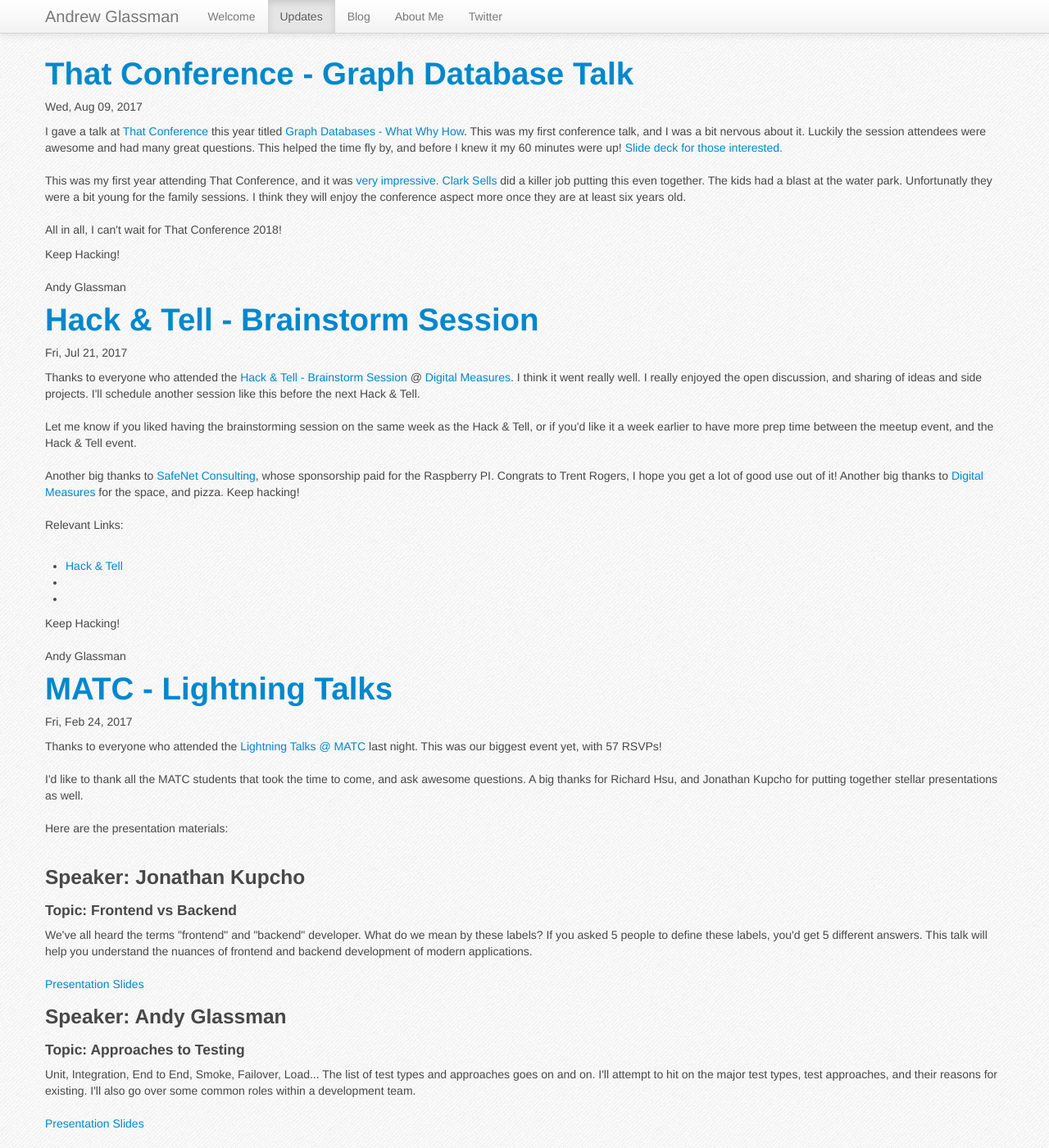
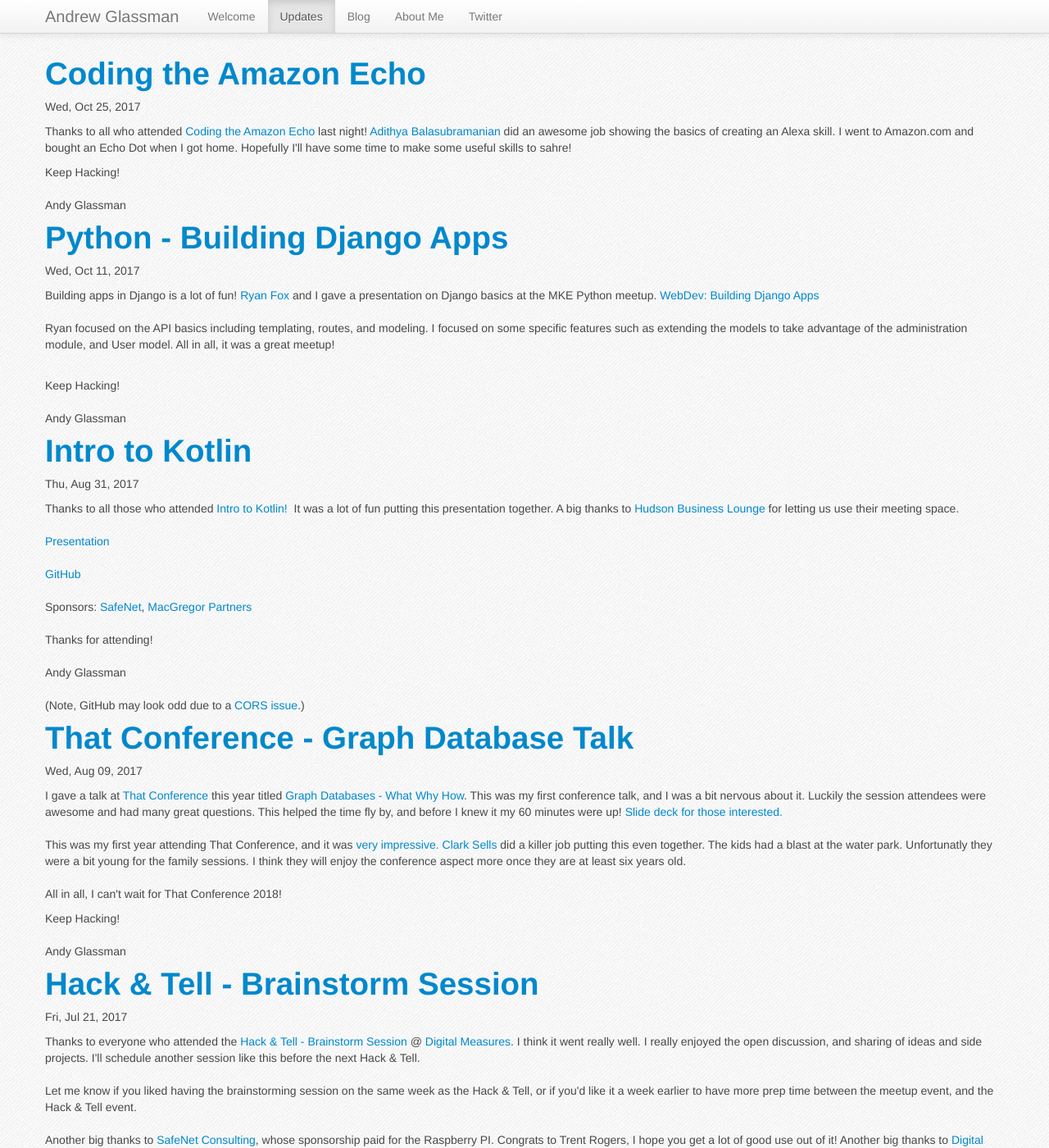
Before and after one commit to aglassman/aglassman.github.io, a Jekyll site: the page built from updates/index.html, in a window 1280 px wide and 1400 px high. Shown: the whole window at 82% size. Built offline with Jekyll 4.4.1, drawn with Linux system fonts in a browser that asks for light colours; the list of posts is cut into pages by our own code; some of the changed text lies outside the part shown.

Commit message:
added missing posts

```diff
--- /dev/null
+++ b/_posts/2017-10-11-BuildingDjangoApps.html
@@ -0,0 +1,21 @@
+---
+layout: post
+title: Python - Building Django Apps
+---
+
+
+<div class="D_bbcode">
+ Building apps in Django is a lot of fun! <a href="https://www.linkedin.com/in/ryan-fox-24554110/">Ryan Fox</a> and I gave a presentation on Django basics at the MKE Python meetup. <a href="https://www.meetup.com/MKE-Python-Meetup/events/242451707">WebDev: Building Django Apps</a> <br><br>
+
+ Ryan focused on the API basics including templating, routes, and modeling.  I focused on some specific features such as extending the models to take advantage of the administration module, and User model.  All in all, it was a great meetup!<br><br>
+
+<p>
+
+
+<p>
+Keep Hacking!<br><br>
+
+Andy Glassman
+</p>
+
+</div>
--- /dev/null
+++ b/_posts/2017-10-25-CodingTheAmazonEcho.html
@@ -0,0 +1,20 @@
+---
+layout: post
+title: Coding the Amazon Echo
+---
+
+
+<div class="D_bbcode">
+Thanks to all who attended <a href="https://www.meetup.com/preview/Greater-Milwaukee-Java-Meetup/events/243547502/">Coding the Amazon Echo</a> last night!  <a href="https://www.linkedin.com/in/adithya22/">Adithya Balasubramanian</a> did an awesome job showing the basics of creating an Alexa skill.  I went to Amazon.com and bought an Echo Dot when I got home.  Hopefully I'll have some time to make some useful skills to sahre!<br>
+
+
+<p>
+
+
+<p>
+Keep Hacking!<br><br>
+
+Andy Glassman
+</p>
+
+</div>
--- a/_posts/2017-7-21-GreaterMilwaukeeJavaMeetup.html
+++ b/_posts/2017-7-21-GreaterMilwaukeeJavaMeetup.html
@@ -17,8 +17,6 @@
 <p>
 <ul>
   <li><a href="http://www.rokkincat.com/hack-n-tell/">Hack & Tell</a></li>
-  <li><a href=""></a></li>
-  <li><a href=""></a></li>
 </ul>
 
 
--- /dev/null
+++ b/_posts/2017-8-31-IntroToKotlin.html
@@ -0,0 +1,10 @@
+---
+layout: post
+title: Intro to Kotlin
+---
+
+
+<div class="D_bbcode">
+Thanks to all those who attended <a href="https://www.meetup.com/preview/Greater-Milwaukee-Java-Meetup/events/242536217/">Intro to Kotlin!</a> &nbsp;It was a lot of fun putting this presentation together. A big thanks to <a href="https://thehudson.org/" target="_blank">Hudson Business Lounge</a> for letting us use their meeting space.<br><br><a href="https://docs.google.com/presentation/d/1590FyP34Af21GdMQuS8-dp5ZMTIho3TiVLDq12gEf8Y/edit?usp=sharing" target="_blank">Presentation</a><br><br><a href="https://github.com/GreaterMKEMeetup/kotlin-example" target="_blank">GitHub</a><br><br>Sponsors: <a href="http://www.safenetconsulting.com" target="_blank">SafeNet</a>, <a href="http://macgregorpartners.com/" target="_blank">MacGregor Partners</a><br><br>Thanks for attending!<br><br>Andy Glassman<br><br>(Note, GitHub may look odd due to a<a href="https://news.ycombinator.com/item?id=15177603" target="_blank"> CORS issue</a>.)<br>
+
+</div>
```
Also changed, not shown: _posts/11-30-2017-HelloAndorid.html (added, +9 -0 lines), _posts/2017-3-29-BuildingStatelessAuthWithSpring.html (added, +21 -0 lines), _posts/2017-5-4-SpringBasics.html (added, +21 -0 lines), _posts/2017-6-7-ShareYourSource.html (added, +20 -0 lines).
